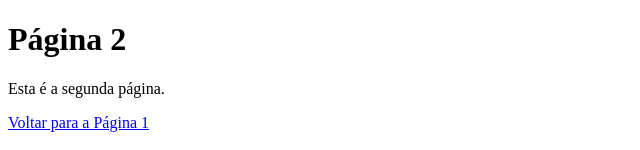
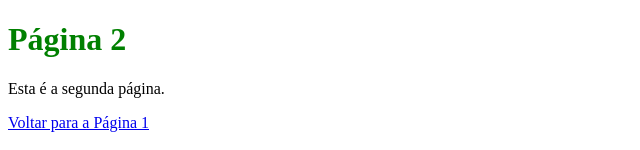
Before and after one commit to marlon22021976/pagina3, a plain HTML site: page indexp2.html in a window 1280 px wide. Shown: the top 150 px of the page, without its empty margins (0-640 px from the left). Drawn offline with Linux system fonts and the light colour scheme.

Commit message:
Update indexp2.html

```diff
--- a/indexp2.html
+++ b/indexp2.html
@@ -4,7 +4,7 @@
     <title>Página 2</title>
 </head>
 <body>
-    <h1>Página 2</h1>
+    <h1 style ="color:green;">Página 2</h1>
     <p>Esta é a segunda página.</p>
     <a href="index.html">Voltar para a Página 1</a>
     <br>
```
